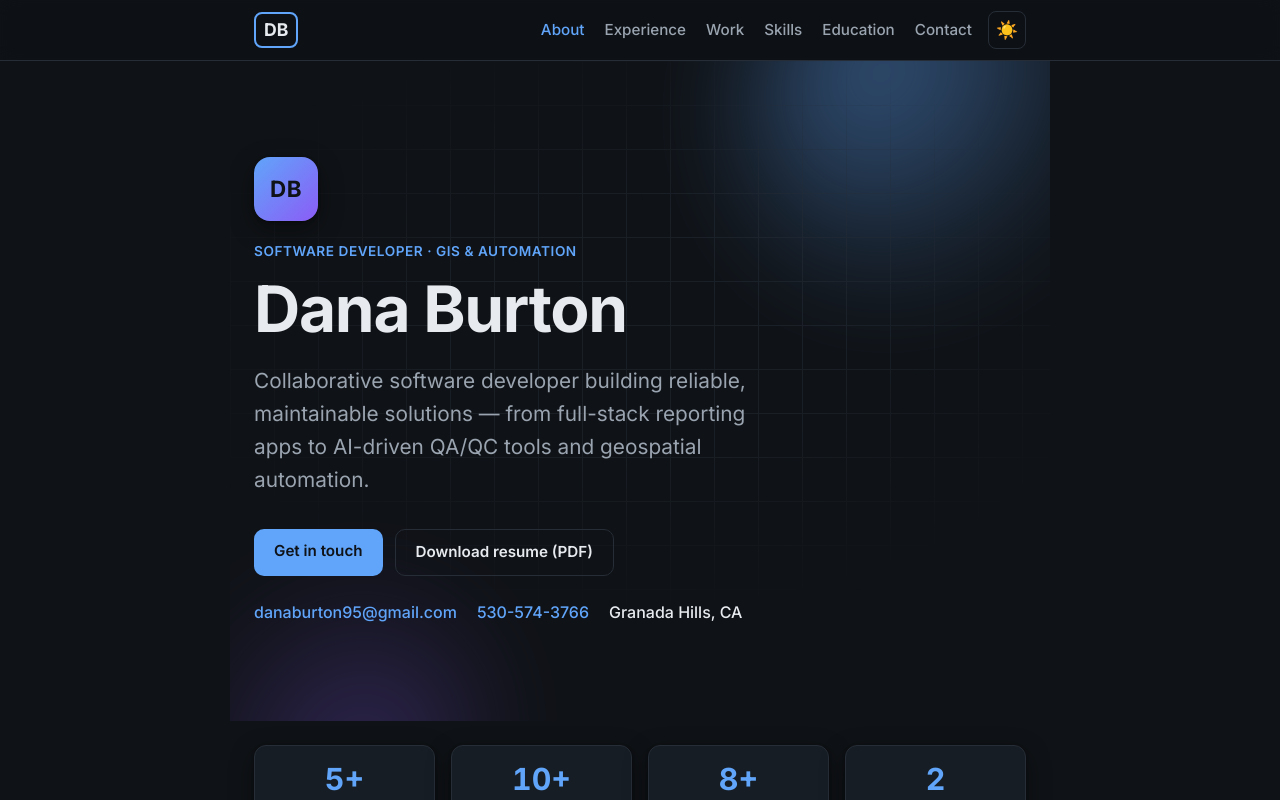
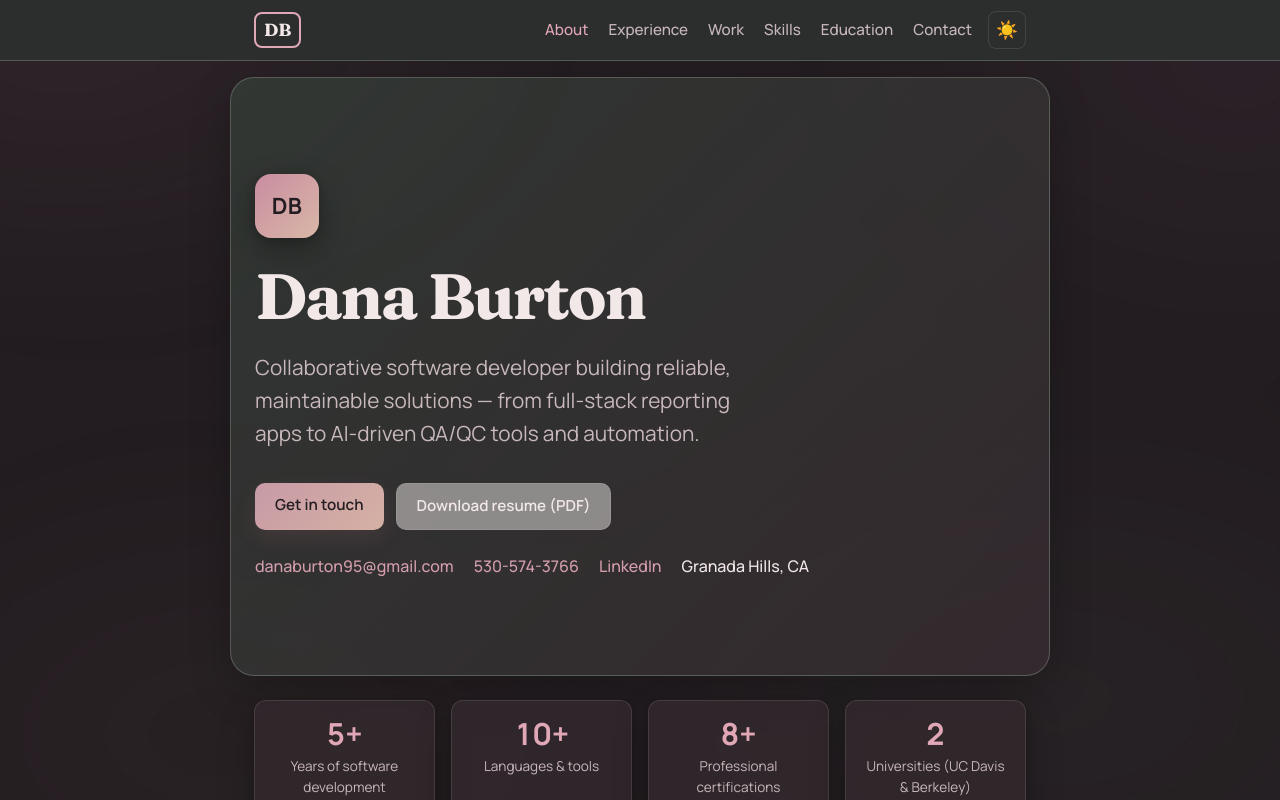
Before and after one commit to Danaburtono/Danaburtono.github.io, a plain HTML site: page index.html in a window 1280 px wide. Both pictures are taken after a click on the button "Switch to dark mode". Shown: the top 800 px of the page. Drawn offline with Linux system fonts and the light colour scheme.

Commit message:
Refine resume site content and styling

```diff
--- a/css/styles.css
+++ b/css/styles.css
@@ -5,30 +5,42 @@
 
 /* ---------- Design tokens ---------- */
 :root {
-  --bg: #ffffff;
-  --bg-alt: #f5f6f8;
-  --surface: #ffffff;
-  --text: #1a1d21;
-  --text-muted: #5b6470;
-  --border: #e3e6ea;
-  --accent: #2563eb;
-  --accent-contrast: #ffffff;
-  --shadow: 0 1px 3px rgba(0, 0, 0, 0.06), 0 8px 24px rgba(0, 0, 0, 0.05);
+  --bg: #fbf6f2;
+  --bg-alt: #f3e8e2;
+  --surface: rgba(255, 251, 248, 0.82);
+  --text: #342b2d;
+  --text-muted: #716468;
+  --border: rgba(122, 95, 104, 0.16);
+  --accent: #b56c7f;
+  --accent-contrast: #fffaf7;
+  --shadow: 0 10px 30px rgba(102, 71, 78, 0.08), 0 2px 10px rgba(102, 71, 78, 0.04);
   --radius: 12px;
   --maxw: 820px;
   --space: clamp(1rem, 2vw, 1.5rem);
+  --bg-wash:
+    radial-gradient(48% 42% at 14% 10%, rgba(214, 176, 167, 0.28) 0%, transparent 64%),
+    radial-gradient(42% 40% at 88% 14%, rgba(210, 164, 183, 0.24) 0%, transparent 62%),
+    radial-gradient(50% 44% at 76% 80%, rgba(179, 195, 178, 0.2) 0%, transparent 66%),
+    radial-gradient(44% 42% at 24% 84%, rgba(230, 196, 170, 0.18) 0%, transparent 64%);
+  --dot: rgba(113, 100, 104, 0.025);
 }
 
 [data-theme="dark"] {
-  --bg: #0f1216;
-  --bg-alt: #151a20;
-  --surface: #171d24;
-  --text: #e7ebef;
-  --text-muted: #9aa4b0;
-  --border: #262d36;
-  --accent: #60a5fa;
-  --accent-contrast: #0f1216;
-  --shadow: 0 1px 3px rgba(0, 0, 0, 0.4), 0 8px 24px rgba(0, 0, 0, 0.35);
+  --bg: #231d21;
+  --bg-alt: #2d252a;
+  --surface: rgba(51, 41, 46, 0.84);
+  --text: #f2e8e8;
+  --text-muted: #c8b8bc;
+  --border: rgba(241, 222, 227, 0.12);
+  --accent: #e0a7b6;
+  --accent-contrast: #231d21;
+  --shadow: 0 14px 34px rgba(0, 0, 0, 0.28), 0 2px 10px rgba(0, 0, 0, 0.18);
+  --bg-wash:
+    radial-gradient(50% 44% at 14% 10%, rgba(194, 143, 157, 0.24) 0%, transparent 64%),
+    radial-gradient(44% 40% at 88% 16%, rgba(168, 128, 159, 0.2) 0%, transparent 62%),
+    radial-gradient(50% 44% at 76% 80%, rgba(138, 157, 136, 0.16) 0%, transparent 66%),
+    radial-gradient(44% 42% at 24% 84%, rgba(186, 146, 121, 0.14) 0%, transparent 64%);
+  --dot: rgba(242, 232, 232, 0.02);
 }
 
 /* ---------- Reset ---------- */
@@ -45,21 +57,64 @@ html {
 
 body {
   margin: 0;
-  font-family: "Inter", system-ui, -apple-system, "Segoe UI", Roboto, sans-serif;
+  font-family: "Manrope", system-ui, -apple-system, "Segoe UI", sans-serif;
   color: var(--text);
   background: var(--bg);
+  overflow-x: clip;
   line-height: 1.6;
   -webkit-font-smoothing: antialiased;
   transition: background 0.2s ease, color 0.2s ease;
 }
 
+/* Faint fixed dot texture layered over the aurora, behind content */
+body::before {
+  content: "";
+  position: fixed;
+  inset: 0;
+  z-index: -1;
+  pointer-events: none;
+  background-image: radial-gradient(var(--dot) 1px, transparent 1.5px);
+  background-size: 28px 28px;
+}
+
+/* ---------- Site-wide soft wash ---------- */
+.site-aurora {
+  position: fixed;
+  inset: -12%;
+  z-index: -2;
+  pointer-events: none;
+  filter: blur(100px) saturate(105%);
+  opacity: 0.55;
+  background: var(--bg-wash);
+  background-repeat: no-repeat;
+  animation: aurora-drift 34s ease-in-out infinite alternate;
+}
+
+[data-theme="dark"] .site-aurora {
+  opacity: 0.42;
+}
+
+@keyframes aurora-drift {
+  0% {
+    transform: translate3d(-1.5%, -1%, 0) scale(1);
+  }
+  50% {
+    transform: translate3d(1.5%, 1%, 0) scale(1.04);
+  }
+  100% {
+    transform: translate3d(-1%, 1.5%, 0) scale(1.02);
+  }
+}
+
 h1, h2, h3 {
   line-height: 1.2;
   margin: 0;
+  font-family: "Fraunces", Georgia, serif;
+  font-weight: 600;
 }
 
 a {
-  color: var(--accent);
+  color: color-mix(in srgb, var(--accent) 88%, #7a5f68);
   text-decoration: none;
 }
 a:hover {
@@ -105,9 +160,14 @@ ul {
   position: sticky;
   top: 0;
   z-index: 50;
-  background: color-mix(in srgb, var(--bg) 85%, transparent);
+  background: color-mix(in srgb, #d9e3d7 58%, var(--bg));
   backdrop-filter: saturate(180%) blur(10px);
-  border-bottom: 1px solid var(--border);
+  border-bottom: 1px solid color-mix(in srgb, #9daf9d 40%, var(--border));
+}
+
+[data-theme="dark"] .site-header {
+  background: color-mix(in srgb, #39463f 42%, var(--bg));
+  border-bottom: 1px solid color-mix(in srgb, #7b9580 28%, var(--border));
 }
 
 .nav {
@@ -118,6 +178,7 @@ ul {
 }
 
 .nav__brand {
+  font-family: "Fraunces", Georgia, serif;
   font-weight: 700;
   font-size: 1.1rem;
   color: var(--text);
@@ -161,7 +222,7 @@ ul {
   color: var(--text);
 }
 .theme-toggle:hover {
-  border-color: var(--accent);
+  border-color: color-mix(in srgb, var(--accent) 60%, var(--border));
 }
 
 /* ---------- Hero ---------- */
@@ -169,6 +230,17 @@ ul {
   padding-block: clamp(3rem, 8vw, 6rem);
   position: relative;
   overflow: hidden;
+  margin-top: 1rem;
+  border: 1px solid color-mix(in srgb, #c7d6c3 42%, var(--border));
+  border-radius: 24px;
+  background: linear-gradient(135deg, rgba(239, 246, 237, 0.72), rgba(255, 248, 244, 0.82));
+  box-shadow: 0 16px 40px rgba(110, 92, 87, 0.08);
+}
+
+[data-theme="dark"] .hero {
+  border-color: color-mix(in srgb, #7b9580 30%, var(--border));
+  background: linear-gradient(135deg, rgba(54, 65, 58, 0.7), rgba(55, 44, 49, 0.8));
+  box-shadow: 0 16px 40px rgba(0, 0, 0, 0.22);
 }
 
 /* Decorative gradient backdrop (pure CSS, no images) */
@@ -177,38 +249,7 @@ ul {
   inset: 0;
   z-index: 0;
   pointer-events: none;
-}
-.blob {
-  position: absolute;
-  border-radius: 50%;
-  filter: blur(60px);
-  opacity: 0.5;
-}
-.blob--1 {
-  width: 380px;
-  height: 380px;
-  top: -120px;
-  right: -80px;
-  background: radial-gradient(circle at 30% 30%, var(--accent), transparent 70%);
-}
-.blob--2 {
-  width: 300px;
-  height: 300px;
-  bottom: -140px;
-  left: -60px;
-  background: radial-gradient(circle at 70% 70%, #8b5cf6, transparent 70%);
-  opacity: 0.35;
-}
-.grid-overlay {
-  position: absolute;
-  inset: 0;
-  background-image:
-    linear-gradient(to right, var(--border) 1px, transparent 1px),
-    linear-gradient(to bottom, var(--border) 1px, transparent 1px);
-  background-size: 44px 44px;
-  -webkit-mask-image: radial-gradient(ellipse 80% 60% at 50% 40%, #000 30%, transparent 75%);
-  mask-image: radial-gradient(ellipse 80% 60% at 50% 40%, #000 30%, transparent 75%);
-  opacity: 0.5;
+  overflow: hidden;
 }
 
 .hero__content {
@@ -226,24 +267,15 @@ ul {
   font-size: 1.4rem;
   letter-spacing: 0.02em;
   color: var(--accent-contrast);
-  background: linear-gradient(135deg, var(--accent), #8b5cf6);
+  background: linear-gradient(135deg, #c98da0, #d9b7a7);
   box-shadow: var(--shadow);
   margin-bottom: 1.25rem;
-}
-
-.hero__eyebrow {
-  color: var(--accent);
-  font-weight: 600;
-  letter-spacing: 0.04em;
-  text-transform: uppercase;
-  font-size: 0.85rem;
-  margin: 0 0 0.5rem;
 }
 
 .hero__name {
   font-size: clamp(2.5rem, 7vw, 4rem);
   font-weight: 700;
-  letter-spacing: -0.02em;
+  letter-spacing: -0.03em;
 }
 
 .hero__tagline {
@@ -281,6 +313,7 @@ ul {
   padding: 1.1rem 1rem;
   text-align: center;
   box-shadow: var(--shadow);
+  backdrop-filter: blur(10px);
   color: inherit;
   text-decoration: none;
   cursor: pointer;
@@ -288,7 +321,7 @@ ul {
 }
 a.stat:hover {
   transform: translateY(-3px);
-  border-color: var(--accent);
+  border-color: color-mix(in srgb, var(--accent) 45%, var(--border));
   text-decoration: none;
 }
 .stat__num {
@@ -323,31 +356,36 @@ a.stat:hover {
   transform: translateY(1px);
 }
 .btn--primary {
-  background: var(--accent);
+  background: linear-gradient(135deg, #c89aa6, #d5b1a4);
   color: var(--accent-contrast);
+  box-shadow: 0 8px 20px rgba(181, 108, 127, 0.14);
 }
 .btn--primary:hover {
-  background: color-mix(in srgb, var(--accent) 85%, black);
+  background: linear-gradient(135deg, #c1939f, #cfab9f);
 }
 .btn--ghost {
   border: 1px solid var(--border);
+  background: rgba(255, 251, 248, 0.45);
   color: var(--text);
 }
 .btn--ghost:hover {
-  border-color: var(--accent);
+  border-color: color-mix(in srgb, var(--accent) 45%, var(--border));
 }
 
 /* ---------- Sections ---------- */
 .section {
+  position: relative;
   padding-block: clamp(2rem, 5vw, 3.5rem);
-  border-top: 1px solid var(--border);
 }
+
+/* Sections share a consistent aurora backdrop (no alternating band) */
 
 .section__title {
   font-size: 1.5rem;
   margin-bottom: 1.5rem;
   position: relative;
   padding-left: 0.85rem;
+  letter-spacing: -0.01em;
 }
 .section__title::before {
   content: "";
@@ -389,6 +427,7 @@ a.stat:hover {
   padding: 1.25rem 1.4rem;
   margin-bottom: 1rem;
   box-shadow: var(--shadow);
+  backdrop-filter: blur(10px);
   transition: transform 0.12s ease, border-color 0.2s ease;
 }
 .timeline-item:last-child {
@@ -396,7 +435,7 @@ a.stat:hover {
 }
 .timeline-item:hover {
   transform: translateY(-3px);
-  border-color: var(--accent);
+  border-color: color-mix(in srgb, var(--accent) 45%, var(--border));
 }
 .timeline-item__head {
   display: flex;
@@ -440,6 +479,7 @@ a.stat:hover {
   border-radius: var(--radius);
   padding: 1.25rem;
   box-shadow: var(--shadow);
+  backdrop-filter: blur(10px);
   display: flex;
   flex-direction: column;
   gap: 0.75rem;
@@ -447,7 +487,7 @@ a.stat:hover {
 }
 .card:hover {
   transform: translateY(-3px);
-  border-color: var(--accent);
+  border-color: color-mix(in srgb, var(--accent) 45%, var(--border));
 }
 .card__icon {
   width: 42px;
@@ -455,8 +495,8 @@ a.stat:hover {
   border-radius: 10px;
   display: grid;
   place-items: center;
-  color: var(--accent);
-  background: color-mix(in srgb, var(--accent) 12%, transparent);
+  color: #9b6273;
+  background: color-mix(in srgb, #ddb7ac 35%, transparent);
 }
 .card__icon svg {
   width: 22px;
--- a/index.html
+++ b/index.html
@@ -13,10 +13,13 @@
 
   <link rel="preconnect" href="https://fonts.googleapis.com" />
   <link rel="preconnect" href="https://fonts.gstatic.com" crossorigin />
-  <link href="https://fonts.googleapis.com/css2?family=Inter:wght@400;500;600;700&display=swap" rel="stylesheet" />
+  <link href="https://fonts.googleapis.com/css2?family=Fraunces:opsz,wght@9..144,600;9..144,700&family=Manrope:wght@400;500;600;700&display=swap" rel="stylesheet" />
   <link rel="stylesheet" href="css/styles.css" />
 </head>
 <body>
+  <!-- Site-wide animated aurora background -->
+  <div class="site-aurora" aria-hidden="true"></div>
+
   <!-- Skip link for keyboard/accessibility -->
   <a class="skip-link" href="#main">Skip to content</a>
 
@@ -42,18 +45,13 @@
     <!-- HERO — replace the placeholders below with your details        -->
     <!-- ============================================================= -->
     <section id="top" class="hero container">
-      <div class="hero__bg" aria-hidden="true">
-        <span class="blob blob--1"></span>
-        <span class="blob blob--2"></span>
-        <span class="grid-overlay"></span>
-      </div>
+      <div class="hero__bg" aria-hidden="true"></div>
       <div class="hero__content reveal">
         <div class="avatar" aria-hidden="true">DB</div>
-        <p class="hero__eyebrow">Software Developer · GIS &amp; Automation</p>
         <h1 class="hero__name">Dana Burton</h1>
         <p class="hero__tagline">
           Collaborative software developer building reliable, maintainable solutions —
-          from full-stack reporting apps to AI-driven QA/QC tools and geospatial automation.
+          from full-stack reporting apps to AI-driven QA/QC tools and automation.
         </p>
         <div class="hero__actions">
           <a class="btn btn--primary" href="#contact">Get in touch</a>
@@ -62,6 +60,9 @@
         <ul class="hero__links" aria-label="Profiles">
           <li><a href="mailto:danaburton95@gmail.com">danaburton95@gmail.com</a></li>
           <li><a href="tel:+15305743766">530-574-3766</a></li>
+          <li>
+            <a href="https://www.linkedin.com/in/dana-burton-942767179" target="_blank" rel="noopener noreferrer">LinkedIn</a>
+          </li>
           <li><span>Granada Hills, CA</span></li>
         </ul>
       </div>
@@ -73,7 +74,7 @@
     <section class="stats container" aria-label="At a glance">
       <a class="stat reveal" href="#experience">
         <span class="stat__num" data-count="5" data-suffix="+">5+</span>
-        <span class="stat__label">Years in GIS &amp; software</span>
+        <span class="stat__label">Years of software development experience</span>
       </a>
       <a class="stat reveal" href="#skills">
         <span class="stat__num" data-count="10" data-suffix="+">10+</span>
@@ -95,11 +96,26 @@
     <section id="about" class="section container">
       <h2 class="section__title">About</h2>
       <p class="prose">
-        Collaborative software developer known for approachability, dependability, and
-        meticulous attention to detail. I build reliable, maintainable solutions that
-        support both technical teams and end users through thoughtful design, clear coding
-        practices, and thorough testing. Passionate about automation, process improvement,
-        and developing practical solutions to everyday challenges.
+        I started my career as a Geospatial Technician while working steadily toward a career in
+        software development. Over the last six years I've grown into a backend software engineer —
+        building API workflows, standing up Azure cloud infrastructure and relational databases
+        (RDBMS), and shipping solutions across JavaScript, Python, and HTML/CSS, all version-controlled
+        in Git &amp; GitHub. I work comfortably within Agile teams and support iterative development end
+        to end: requirements gathering, testing, deployment, and continuous improvement.
+        <br /><br />
+        I bring an
+        expert level of technical skill to every project and approach each problem with a
+        solution-oriented mindset that improves efficiency and everyday workflows. I care just as much
+        about the people using what I build as the code itself — I'm approachable, dependable, and
+        genuinely enjoy turning a teammate's tedious manual task into something automated and reliable.
+        Clear communication, thoughtful code reviews, and mentoring others are the parts of the job I
+        find most rewarding.
+        <br /><br />
+        Outside of work, I'm endlessly curious. My path from environmental science
+        and GIS into software taught me to stay a lifelong learner, and I channel that same energy into
+        exploring new tools like AI agents and MCP, tinkering with side projects, and spending time
+        outdoors and with a good cup of coffee. That mix of grounded practicality and constant
+        curiosity is what I bring to a team every day.
       </p>
     </section>
 
@@ -307,6 +323,7 @@
           <ul class="chips">
             <li>JavaScript / TypeScript</li>
             <li>Python</li>
+            <li>React</li>
             <li>SQL</li>
             <li>HTML / CSS</li>
           </ul>
@@ -354,6 +371,19 @@
           </ul>
         </div>
         <div class="skills__group">
+          <h3 class="skills__label">Data Science &amp; Analytics</h3>
+          <ul class="chips">
+            <li>Pandas</li>
+            <li>NumPy</li>
+            <li>scikit-learn</li>
+            <li>Jupyter</li>
+            <li>Data wrangling</li>
+            <li>Statistical analysis</li>
+            <li>Machine learning</li>
+            <li>Data visualization</li>
+          </ul>
+        </div>
+        <div class="skills__group">
           <h3 class="skills__label">Workflow</h3>
           <ul class="chips">
             <li>Agile / Scrum</li>
@@ -377,6 +407,10 @@
           <span class="timeline-item__meta">University of California, Davis · Minor in GIS</span>
           <span class="timeline-item__date">Dec 2019</span>
         </div>
+        <ul class="timeline-item__points">
+          <li>Studied environmental systems, ecology, land management, and the scientific foundations used to evaluate natural resources and environmental impacts.</li>
+          <li>Built GIS skills through spatial analysis, cartography, map design, and working with geospatial datasets to support environmental decision-making.</li>
+        </ul>
       </article>
 
       <article class="timeline-item">
@@ -385,6 +419,12 @@
           <span class="timeline-item__meta">University of California, Berkeley</span>
           <span class="timeline-item__date">Nov 2022</span>
         </div>
+        <ul class="timeline-item__points">
+          <li>Applied data science coursework covering Python, statistical analysis, data wrangling, and machine learning fundamentals.</li>
+          <li>Built end-to-end data pipelines to clean, transform, and analyze real-world datasets with Pandas and NumPy.</li>
+          <li>Developed and evaluated supervised and unsupervised machine learning models using scikit-learn.</li>
+          <li>Created data visualizations and dashboards to communicate insights and support data-driven decisions.</li>
+        </ul>
       </article>
 
       <article class="timeline-item">
@@ -419,9 +459,6 @@
     <!-- ============================================================= -->
     <section id="contact" class="section container">
       <h2 class="section__title">Contact</h2>
-      <p class="prose">
-        Interested in working together? Reach out and I'll get back to you.
-      </p>
       <p class="contact__line">
         <a class="btn btn--primary" href="mailto:danaburton95@gmail.com">danaburton95@gmail.com</a>
         <a class="btn btn--ghost" href="tel:+15305743766">530-574-3766</a>
```
